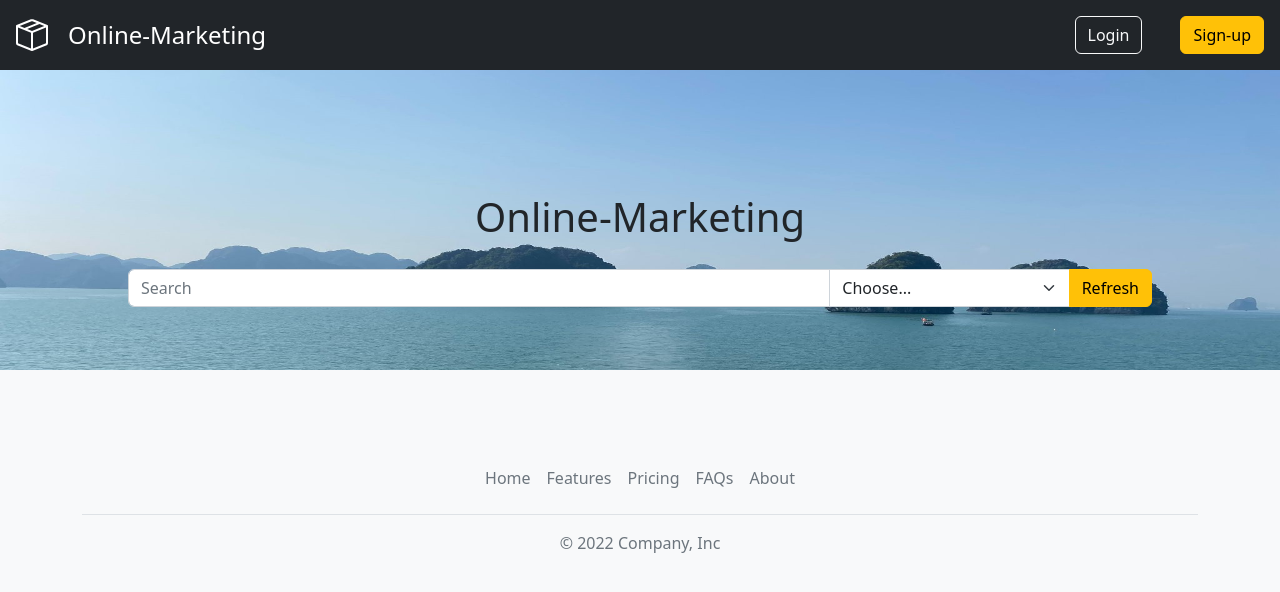
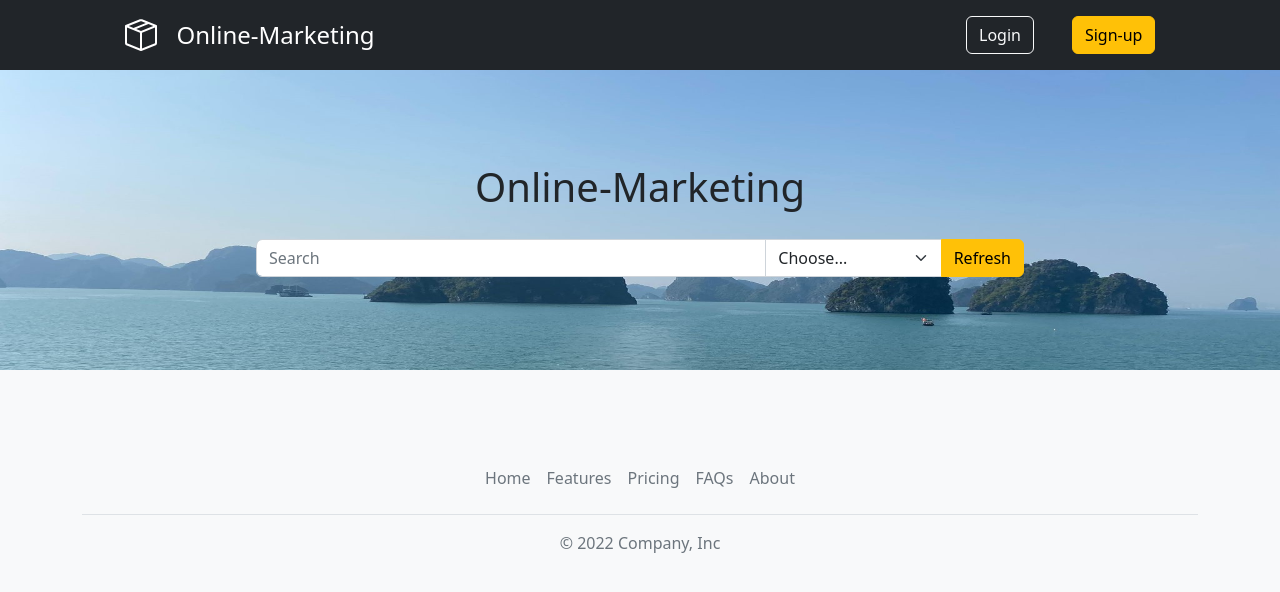
Before and after one commit to J-Blijenburg/Project-WebDevelopment-OnlineMarketing, a PHP site: page / in a window 1280 px wide. Shown: the top 592 px of the page. Run offline with PHP 8.4, Linux system fonts and the light colour scheme; data that the repository does not hold is empty.

Commit message:
mianpage

```diff
--- a/app/public/StyleSheets/StyleHeader.css
+++ b/app/public/StyleSheets/StyleHeader.css
@@ -50,7 +50,8 @@
 @media screen and (min-width:721px) {
    .header {
       display: flex;
-      justify-content: space-between;
+      justify-content: space-around;
+      gap:30%
    }
 
    .HeaderText {
--- a/app/public/StyleSheets/StyleMain.css
+++ b/app/public/StyleSheets/StyleMain.css
@@ -63,7 +63,7 @@
         flex-direction: column;
         justify-content: center;
         width: 80%;
-        height: 75%;
+        height: 350px;
         gap: 20px;
     }
 
@@ -98,8 +98,8 @@
         display: flex;
         flex-direction: column;
         justify-content: center;
-        width: 80%;
-        height: 75%;
+        width: 60%;
+        height: 300px;
         gap: 20px;
     }
 
```
